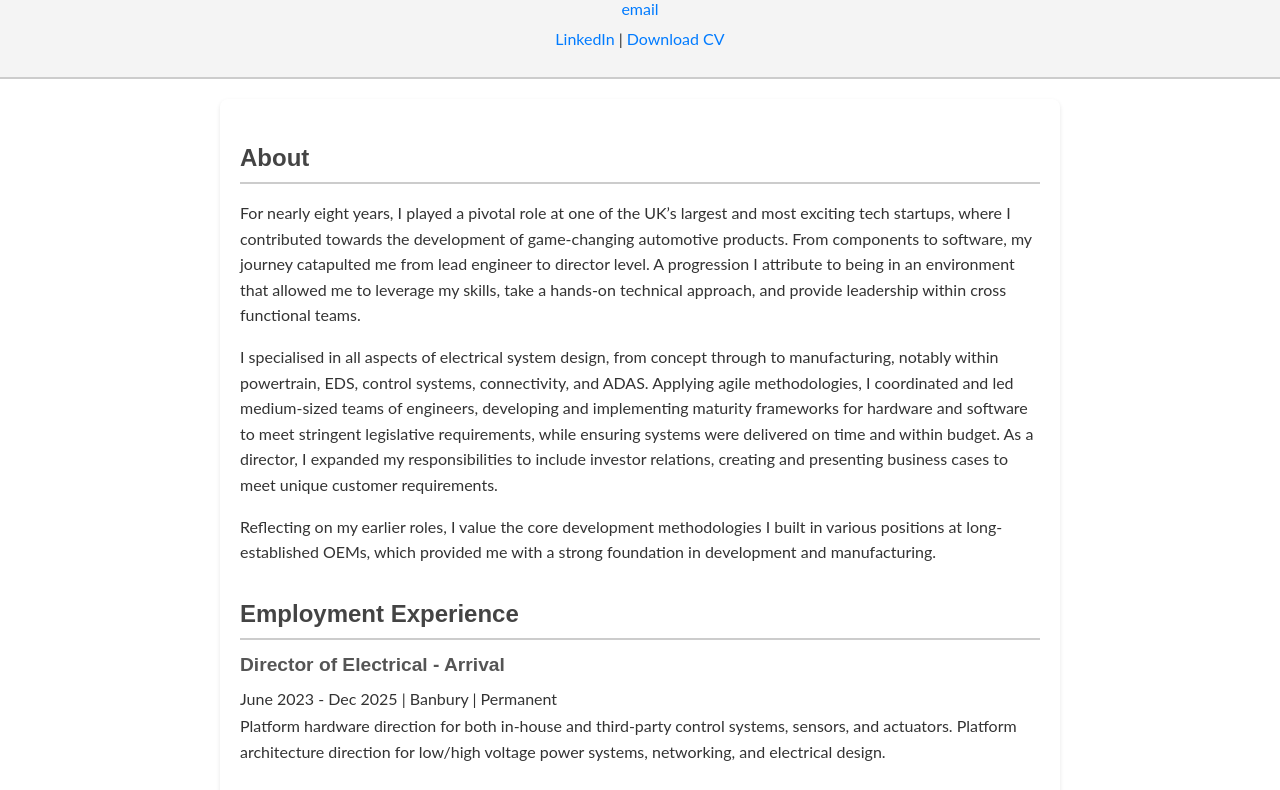
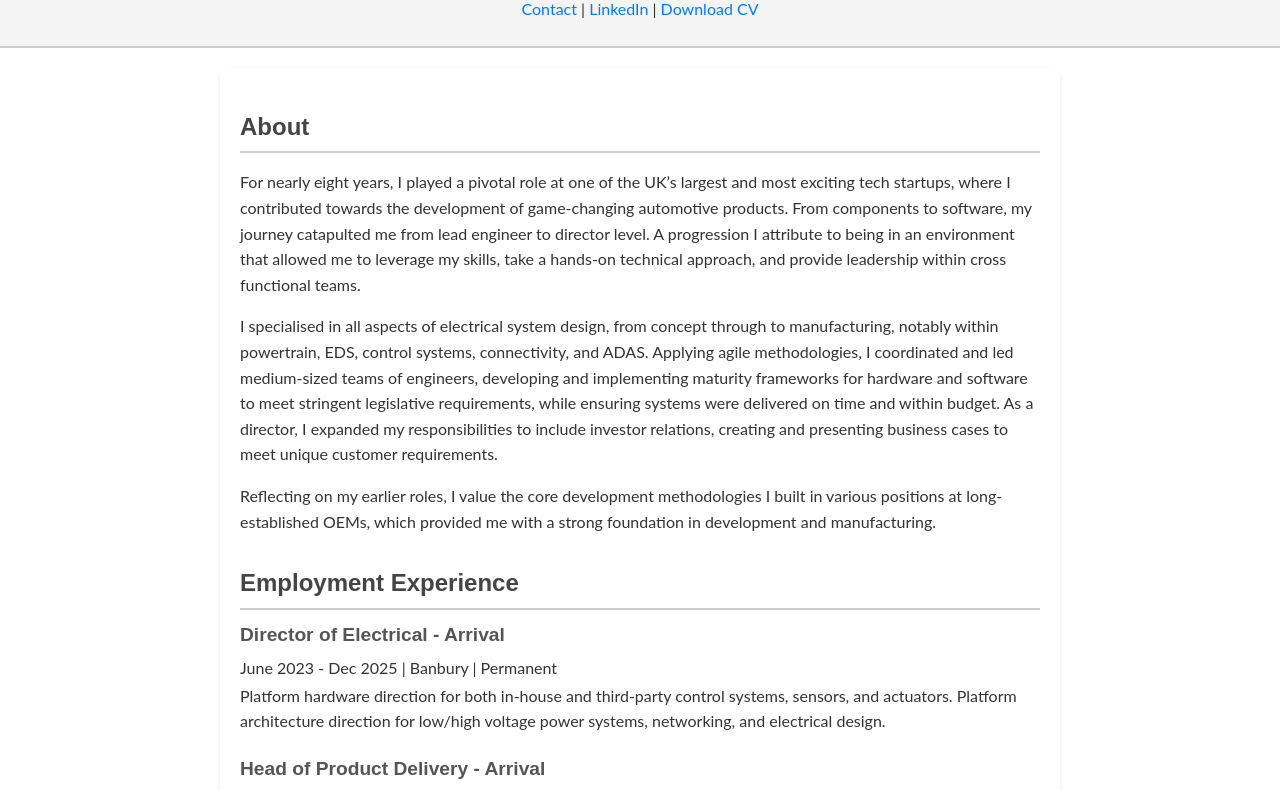
Before and after one commit to james-edward-smith/curriculum-vitae, a plain HTML site: page index.html in a window 1280 px wide. Shown: the part 119-909 px from the top of the page. Drawn offline with Linux system fonts and the light colour scheme; a web font is replaced by a local one.

Commit message:
Update index.html

```diff
--- a/index.html
+++ b/index.html
@@ -101,8 +101,7 @@
 <header>
     <h1>James Edward Smith</h1>
     <h2>Senior Product Manager | Chief Engineer</h2>
-    <p><a href="mailto:87.james.smith@gmail.com">email</a></p>
-    <p><a href="https://www.linkedin.com/in/james-edward-smith/">LinkedIn</a> | <a href="https://drive.google.com/file/d/1FkV4G1pwk1EjLsyc58ozKo5aoBN89caA" download>Download CV</a></p>
+    <p><a href="mailto:87.james.smith@gmail.com">Contact</a> | <a href="https://www.linkedin.com/in/james-edward-smith/">LinkedIn</a> | <a href="https://drive.google.com/file/d/1FkV4G1pwk1EjLsyc58ozKo5aoBN89caA" download>Download CV</a></p>
 </header>
 
 <main>
```
